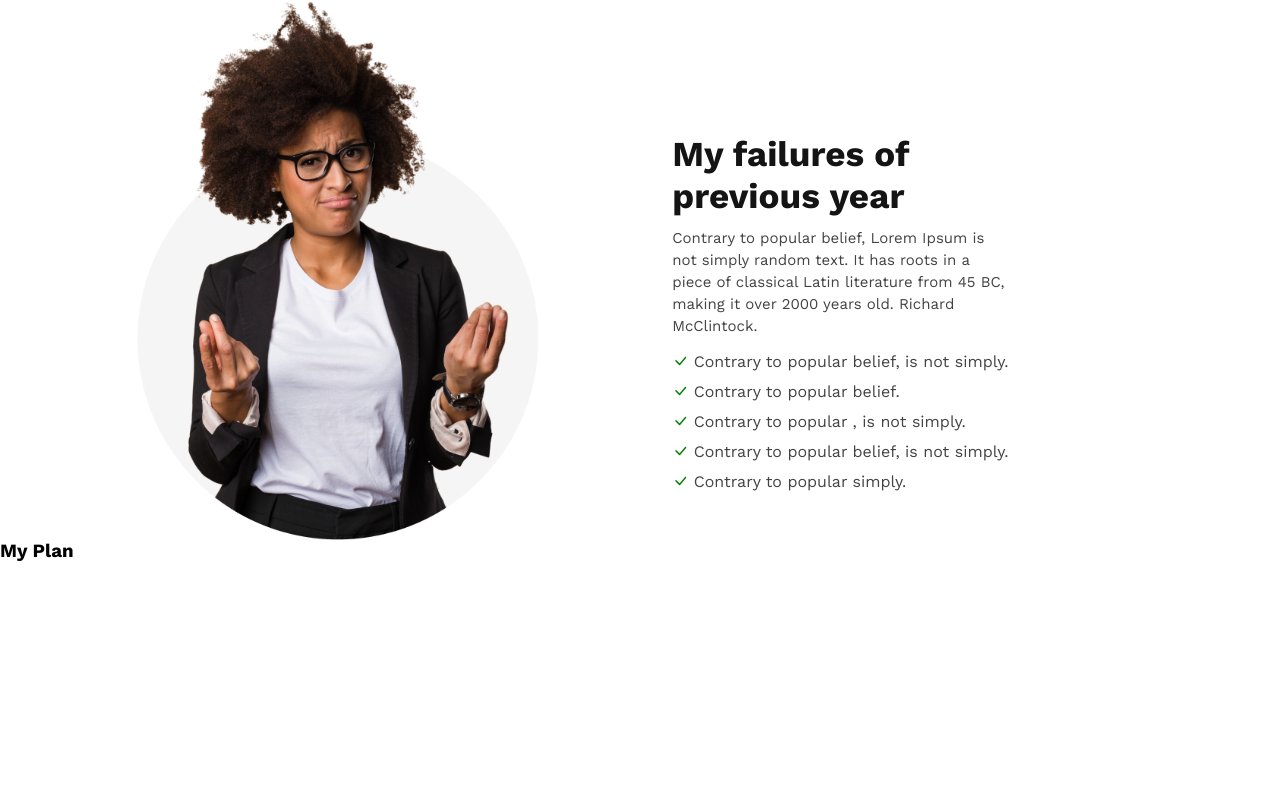
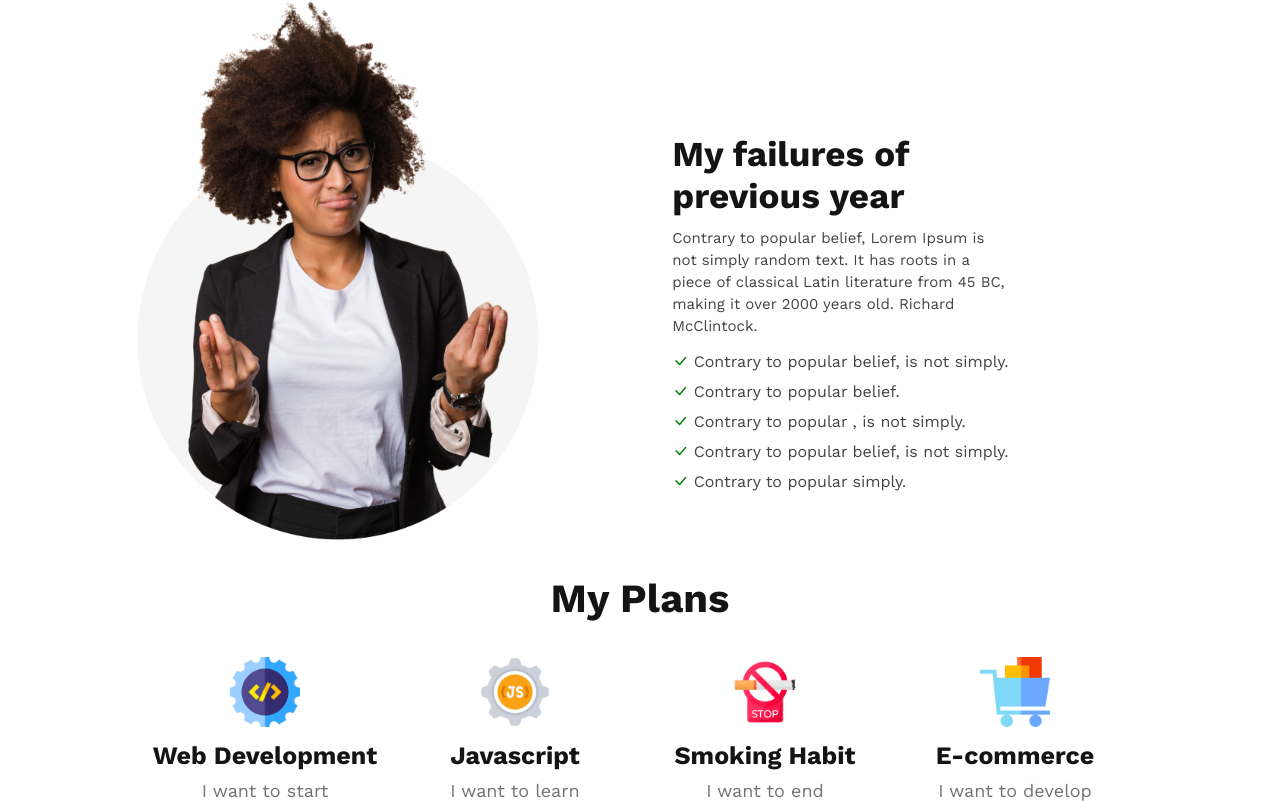
Before and after one commit to 7saffix/newYearNewMe, a plain HTML site: page index.html in a window 1280 px wide. Shown: the part 795-1596 px from the top of the page. Before the commit the page ends 1357 px from the top, so only its background shows below. Drawn offline with nearby package versions, Linux system fonts and the light colour scheme.

Commit message:
plan section done

```diff
--- a/index.html
+++ b/index.html
@@ -42,7 +42,32 @@
         </section>
 
         <section class="plan-section">
-            <h3>My Plan</h3>
+            <h2>My Plans</h2>
+            <div class="plans">
+                <div class="plan">
+                    <img src="images/icons/web.png" alt="">
+                    <h3>Web Development</h3>
+                    <p>I want to start</p>
+                </div>
+
+                <div class="plan">
+                    <img src="images/icons/js.png" alt="">
+                    <h3>Javascript</h3>
+                    <p>I want to learn</p>
+                </div>
+
+                <div class="plan">
+                    <img src="images/icons/smoke.png" alt="">
+                    <h3>Smoking Habit</h3>
+                    <p>I want to end</p>
+                </div>
+
+                <div class="plan">
+                    <img src="images/icons/ecom.png" alt="">
+                    <h3>E-commerce</h3>
+                    <p>I want to develop</p>
+                </div>
+            </div>
         </section>
     </main>
 </body>
--- a/style.css
+++ b/style.css
@@ -83,3 +83,36 @@ header {
     font-size: 16px;
     line-height: 26px;
 }
+
+/* plan section  */
+.plan-section h2{
+    text-align: center;
+    padding: 35px 25px;
+    color:  #151414;
+    font-size: 40px;
+    font-weight: 700;
+
+}
+.plans{
+    display: flex;
+    justify-content: center;
+}
+.plan{
+    width: 250px;
+    text-align: center;
+    /* padding: 15px; */
+}
+.plan img{
+    width: 70px;
+}
+.plan h3{
+    color:  #151414;
+    font-size: 25px;
+    font-weight: 700;
+    padding: 10px;
+}
+.plan p{
+    color: #737272;
+    font-size: 18px;
+    font-weight: 500;
+}
```
